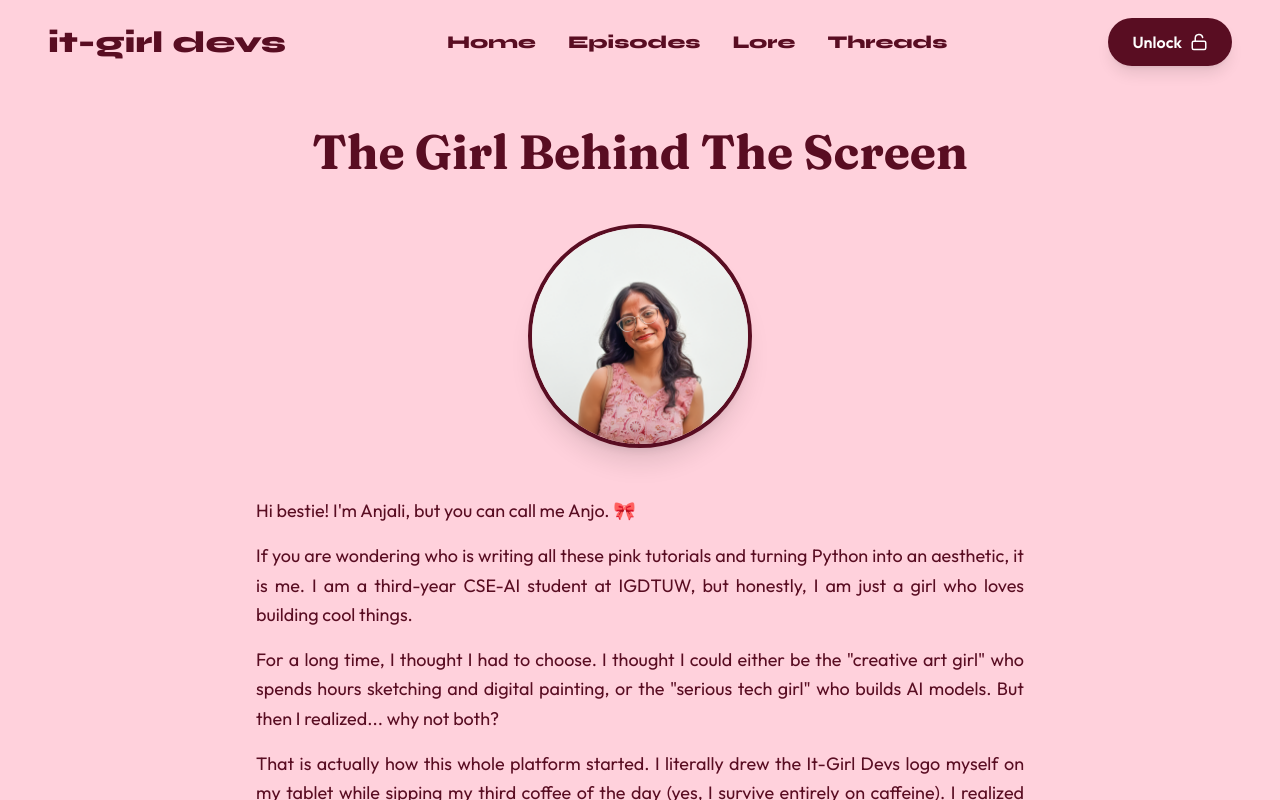
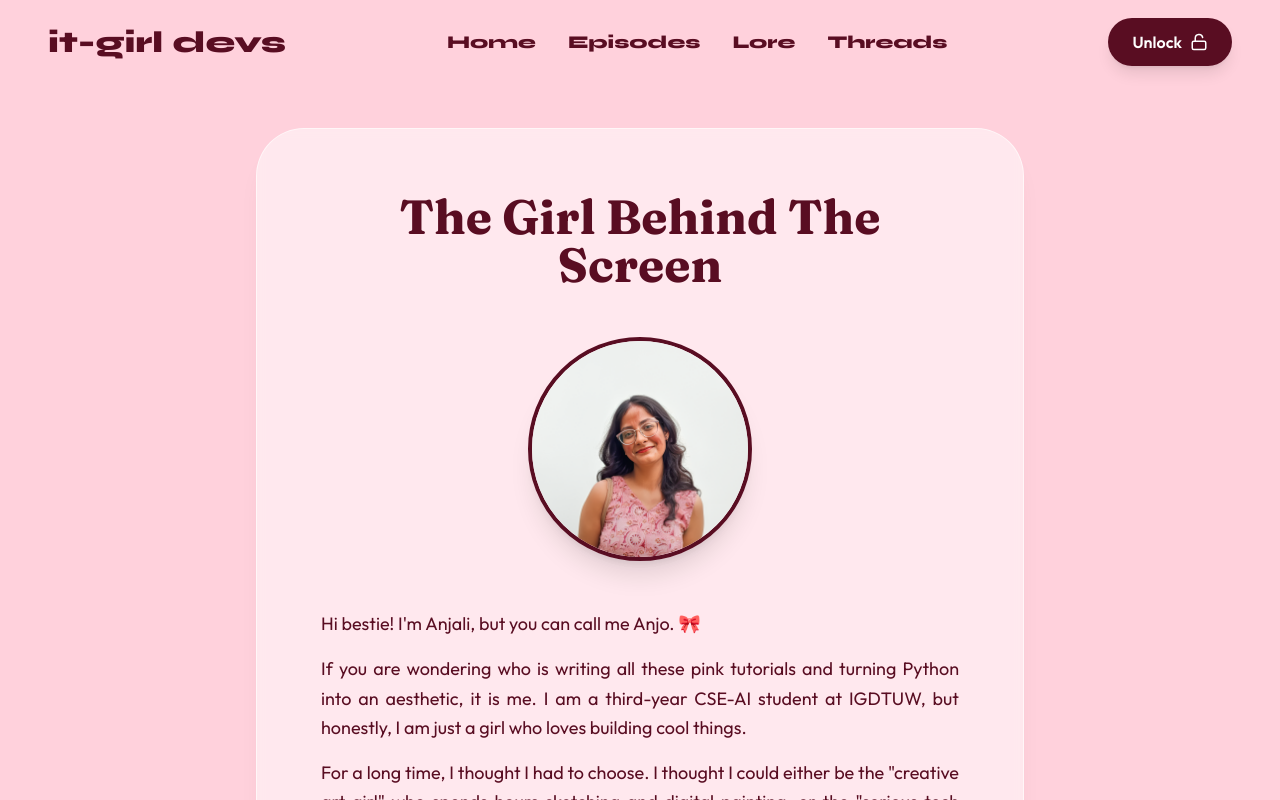
Before and after one commit to anjaliisharmaa/it-girl-devs, a Next.js app in the folder frontend/: page /lore in a window 1280 px wide. Shown: the top 800 px of the page. Built offline with nearby package versions, Linux system fonts and the light colour scheme.

Commit message:
added Glassmorphism Journal Card in lore

```diff
--- a/frontend/src/app/lore/page.tsx
+++ b/frontend/src/app/lore/page.tsx
@@ -52,8 +52,9 @@ const socialLinks: SocialLink[] = [
 
 export default function LorePage() {
   return (
-    <div className="min-h-screen bg-[#FFD1DC] text-[#590D22] pt-32 px-4">
-      <article className="max-w-3xl mx-auto">
+    <div className="min-h-screen bg-[#FFD1DC] text-[#590D22] pt-32 pb-20 px-4">
+      {/* Journal Card Container */}
+      <article className="max-w-3xl mx-auto bg-white/50 backdrop-blur-sm border border-white/60 rounded-[3rem] p-8 md:p-16 shadow-xl shadow-[#590D22]/5 mb-24">
         {/* Main Title */}
         <h1 className="font-fraunces text-4xl md:text-5xl font-bold text-center mb-12">
           The Girl Behind The Screen
@@ -205,6 +206,7 @@ export default function LorePage() {
           </div>
         </div>
       </article>
+
       <Footer />
     </div>
   );
```
